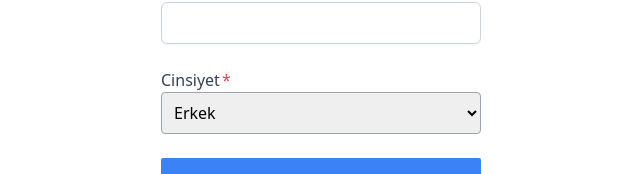
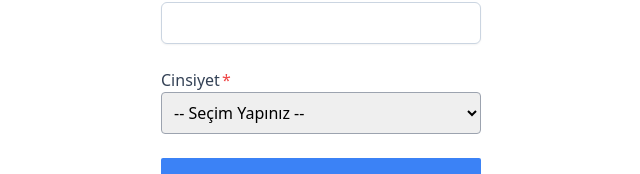
Before and after one commit to ufukucar/react-formik-custom-input, a React (Create React App) app: page / in a window 1280 px wide. Shown: the part 140-314 px from the top of the page, without its empty margins (319-959 px from the left). Built offline with nearby package versions, Linux system fonts and the light colour scheme.

Commit message:
=Select duzenlendi

```diff
--- a/src/components/Select.jsx
+++ b/src/components/Select.jsx
@@ -1,17 +1,27 @@
 import { useField } from 'formik'
-import { useEffect } from 'react'
+import React, { useEffect } from 'react'
 import ErrorMessage from './ErrorMessage'
 
 const Select = ({ label, options, ...props }) => {
   const [field, meta, helpers] = useField(props)
 
-  console.log('options', options)
+  // Sayfa yüklendiğinde default değeri '' yapıyoruz
+  useEffect(() => {
+    helpers.setValue(options[0].value)
+  }, [])
 
   return (
     <>
       <label className="formLabel">
         <span className="defaultSpan">{label}</span>
-        <select {...field} name={props.name} className="defaultSelect ">
+        <select
+          {...field}
+          name={props.name}
+          className="defaultSelect"
+          defaultValue={field.value}
+        >
+          <option value="">-- Seçim Yapınız --</option>
+
           {options.map((option) => {
             return (
               <option key={option.id} value={option.id}>
@@ -28,4 +38,4 @@ const Select = ({ label, options, ...props }) => {
   )
 }
 
-export default Select
+export default React.memo(Select)
--- a/src/pages/MainForm.jsx
+++ b/src/pages/MainForm.jsx
@@ -32,7 +32,10 @@ const MainForm = () => {
       initialValues={initialValues}
       validationSchema={FormValidation}
       onSubmit={handleSubmit}
-      validateOnMount={true}
+      enableReinitialize={true}
+      // validateOnMount={true}
+      // validateOnChange={false}
+      // validateOnBlur={false}
     >
       {(props) => (
         <div className="">
--- a/src/validations/FormValidation.js
+++ b/src/validations/FormValidation.js
@@ -1,14 +1,15 @@
 import * as yup from 'yup'
 
 const FormValidation = yup.object().shape({
-  email: yup.string().required('Email alanı zorunludur.'),
+  email: yup.string().trim().required('Email alanı zorunludur.'),
   // .email('Geçerli bir email adresi giriniz.'),
   password: yup
     .string()
+    .trim()
     .required('Şifre alanı zorunludur.')
     .min(6, 'Şifreniz en az 6 karakterden oluşmalıdır.'),
   sex: yup
-    .string()
+    .mixed()
     .required('Lütfen cinsiyetinizi belirtiniz.')
     .test(
       'sex',
```
